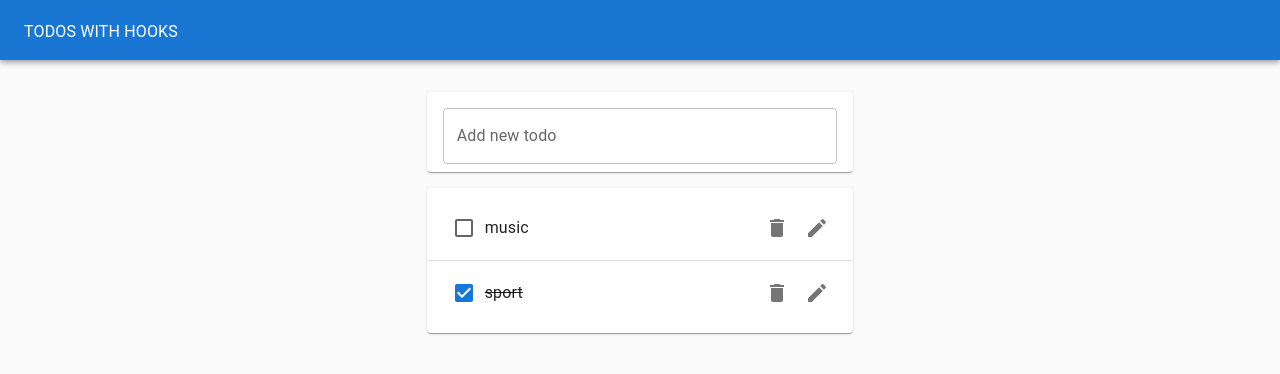
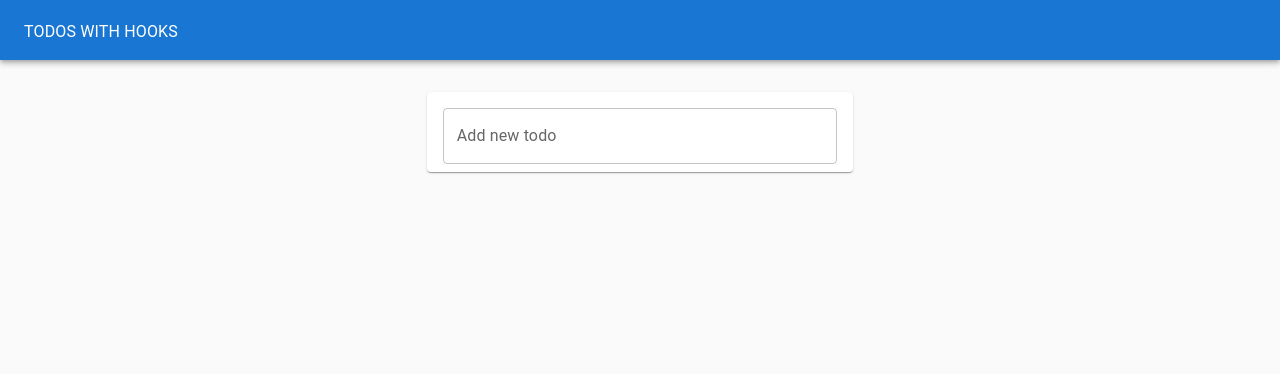
Before and after one commit to ehsansh/react-bootcamp, a React (Create React App) app: page / in a window 1280 px wide. Shown: the top 374 px of the page. Built offline with nearby package versions, Linux system fonts and the light colour scheme.

Commit message:
add todos to localstorage

```diff
--- a/src/TodoApp.js
+++ b/src/TodoApp.js
@@ -1,4 +1,4 @@
-import React, { useState } from 'react';
+import React, { useState, useEffect } from 'react';
 import { v4 as uuidv4 } from 'uuid';
 import Paper from '@mui/material/Paper';
 import AppBar from '@mui/material/AppBar';
@@ -9,11 +9,17 @@ import Grid from '@mui/material/Grid';
 import TodoList from './TodoList';
 import TodoForm from './TodoForm';
 export default function TodoApp() {
-    const initialTodos = [
-        { id: 1, task: 'music', completed: false },
-        { id: 2, task: 'sport', completed: true },
-    ];
+    // const initialTodos = [
+    //     { id: 1, task: 'music', completed: false },
+    //     { id: 2, task: 'sport', completed: true },
+    // ];
+    const initialTodos = JSON.parse(
+        window.localStorage.getItem('todos') || '[]'
+    );
     const [todos, setTodos] = useState(initialTodos);
+    useEffect(() => {
+        window.localStorage.setItem('todos', JSON.stringify(todos));
+    }, [todos]);
     const addTodo = newTodoText => {
         setTodos([
             ...todos,
--- a/src/TodoList.js
+++ b/src/TodoList.js
@@ -6,6 +6,7 @@ import Divider from '@mui/material/Divider';
 import Todo from './Todo';
 
 export default function TodoList(props) {
+    if (props.todos.length)
         return (
             <Paper>
                 <List>
@@ -26,4 +27,5 @@ export default function TodoList(props) {
                 </List>
             </Paper>
         );
+    return null;
 }
```
Lines whose indentation alone changed are shown as unchanged.
